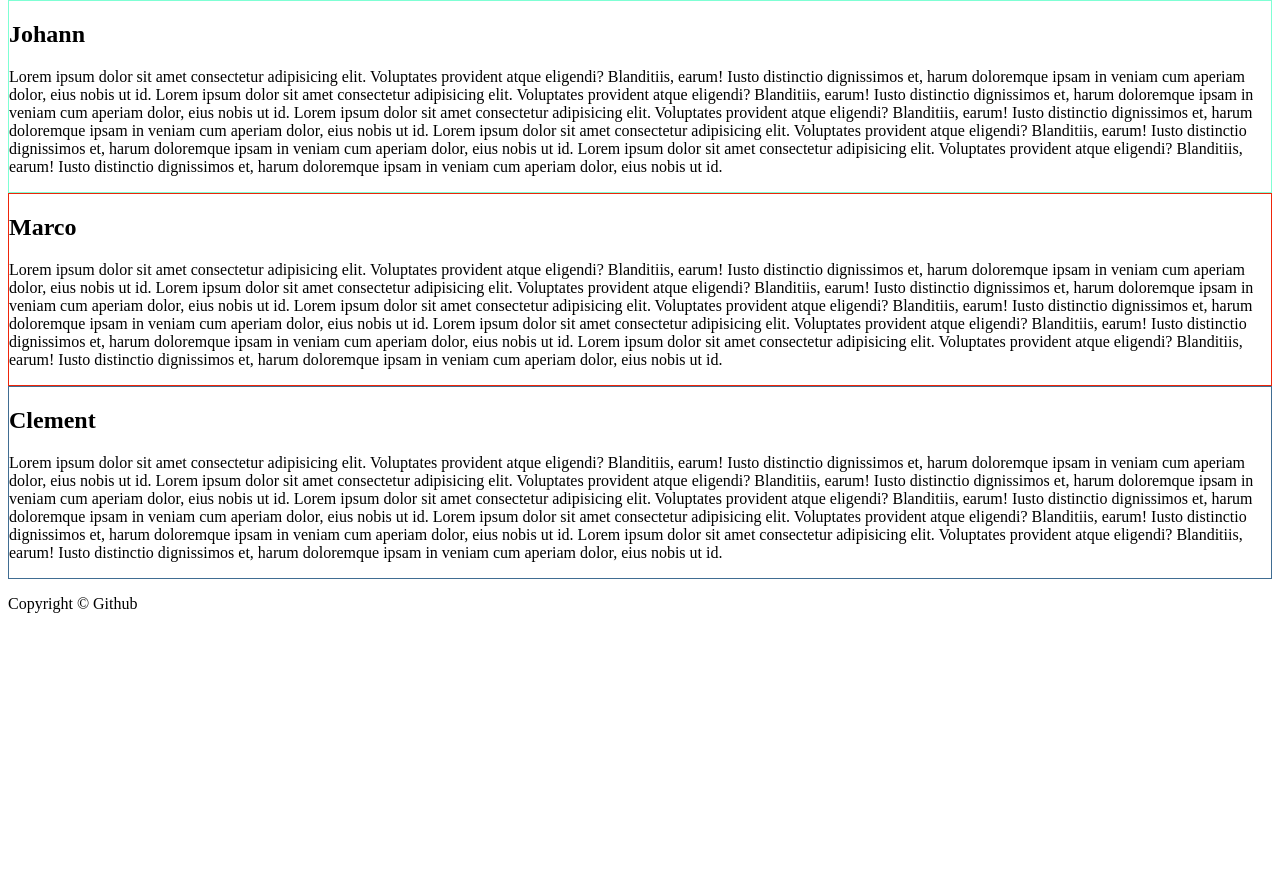
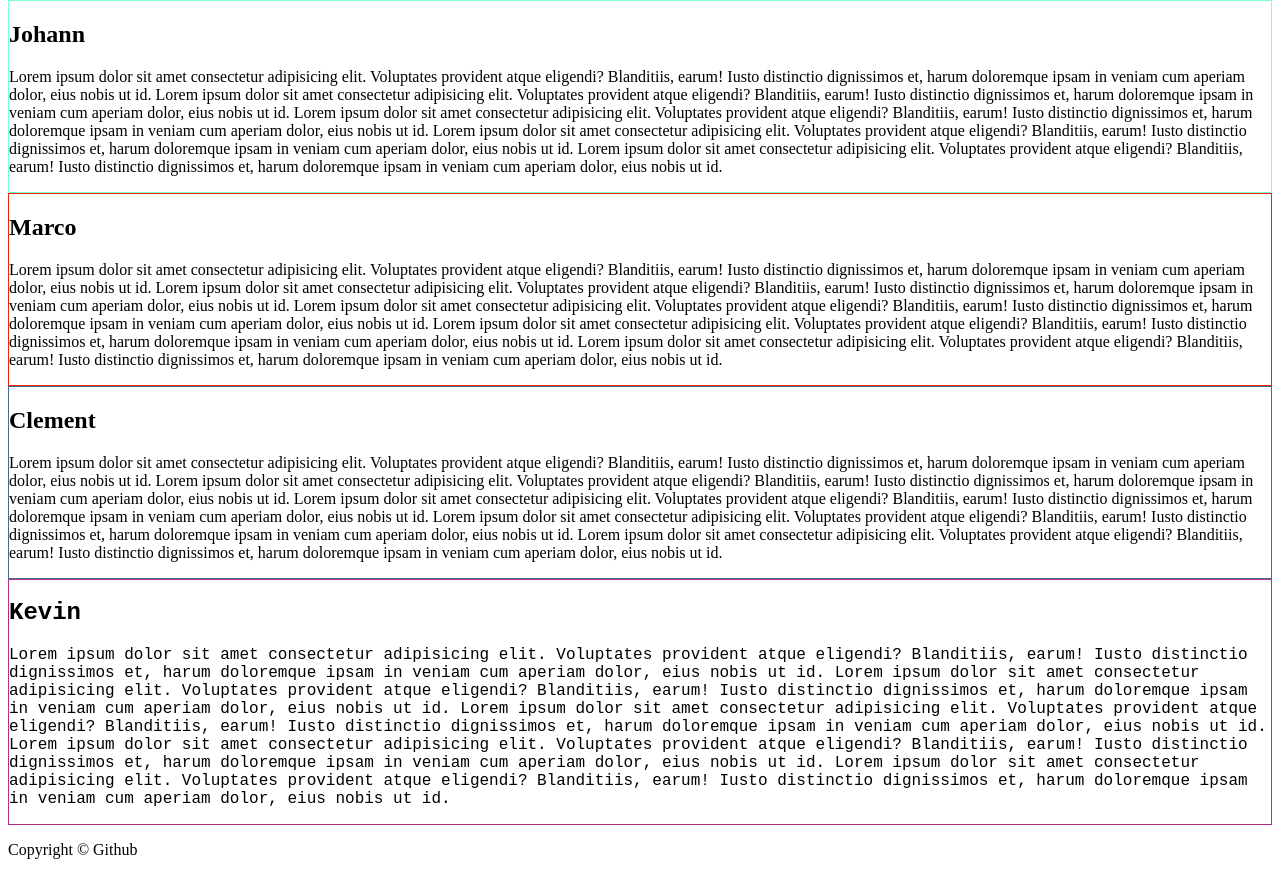
Before and after one commit to hkfmz/monBlog, a plain HTML site: page index.html in a window 1280 px wide. Shown: the part 1158-2033 px from the top of the page. Before the commit the page ends 1787 px from the top, so only its background shows below. Drawn offline with Linux system fonts and the light colour scheme; a web font is replaced by a local one.

Commit message:
article kevin

```diff
--- a/css/style.css
+++ b/css/style.css
@@ -1,13 +1,13 @@
-@import url('https://fonts.googleapis.com/css2?family=Beau+Rivage&display=swap');
-@import url('https://fonts.googleapis.com/css2?family=Akshar:wght@300&family=Beau+Rivage&display=swap');
+@import url("https://fonts.googleapis.com/css2?family=Beau+Rivage&display=swap");
+@import url("https://fonts.googleapis.com/css2?family=Akshar:wght@300&family=Beau+Rivage&display=swap");
 
 #titre {
-    font-family: 'Beau Rivage', 'Helvetica Neue';
+  font-family: "Beau Rivage", "Helvetica Neue";
   text-align: center;
   font-size: 50px;
 }
 
-nav{
+nav {
   list-style: none;
   display: flex;
   justify-content: space-evenly;
@@ -16,63 +16,74 @@ nav{
   background-color: rgb(39, 154, 216);
 }
 
-li{
-    font-family: 'Akshar', 'Helvetica Neue';
+li {
+  font-family: "Akshar", "Helvetica Neue";
   font-size: 25px;
   font-weight: bold;
   cursor: pointer;
 }
 
-li:hover{
+li:hover {
   color: rgb(249, 196, 23);
   transition: color 0.5s ease;
-    text-shadow: 1Px 10px 0px 0px;
+  text-shadow: 1px 10px 0px 0px;
 }
 
-.leformateur{
+.leformateur {
   border: 1px solid green;
 }
 
-.zineddine{
+.zineddine {
   border: 1px solid red;
 }
 
 .cyril {
-    border: 1px solid blue ;
+  border: 1px solid blue;
 }
-.evelain{
-    border: 1px solid yellow ;
+.evelain {
+  border: 1px solid yellow;
 }
-.julien{
+.julien {
   border: 1px solid orange;
 }
-.ysuf{
+.ysuf {
   border: 1px solid black;
 }
 
-.johann{
+.johann {
   border: 1px solid aquamarine;
 }
 
-.johann:hover{
+.johann:hover {
   background-color: gold;
   transition: 1s;
 }
 
-.marco{
+.marco {
   border: 1px solid rgb(238, 37, 10);
 }
 
-.marco:hover{
+.marco:hover {
   background-color: rgb(0, 132, 255);
   transition: 1s;
 }
-.clement{
+.clement {
   border: 1px solid rgb(64, 109, 146);
 }
 
-.clement:hover{
+.clement:hover {
   background-color: rgb(12, 20, 27);
   transition: 1s;
   color: white;
 }
+
+.kevin {
+  font-family: "Courier New", monospace;
+  border: 1px solid rgb(184, 47, 136);
+}
+
+.kevin:hover {
+  background-color: rgb(184, 26, 26);
+  transition: 1s;
+  color: rgb(34, 196, 129);
+}
--- a/index.html
+++ b/index.html
@@ -1,11 +1,10 @@
 <!DOCTYPE html>
 <html lang="fr">
-
   <head>
-    <meta charset="UTF-8">
-    <meta http-equiv="X-UA-Compatible" content="IE=edge">
-    <meta name="viewport" content="width=device-width, initial-scale=1.0">
-    <link rel="stylesheet" href="./css/style.css">
+    <meta charset="UTF-8" />
+    <meta http-equiv="X-UA-Compatible" content="IE=edge" />
+    <meta name="viewport" content="width=device-width, initial-scale=1.0" />
+    <link rel="stylesheet" href="./css/style.css" />
     <title>mon Blog</title>
   </head>
 
@@ -20,27 +19,24 @@
       </nav>
     </header>
 
-
     <article>
       <section class="leformateur">
         <h2>Le Formateur</h2>
-            <p>Lorem ipsum dolor sit amet consectetur adipisicing elit. Voluptates
-                provident atque eligendi? Blanditiis, earum! Iusto distinctio
-                dignissimos et, harum doloremque ipsam in veniam cum aperiam dolor,
-                eius nobis ut id.
+        <p>
           Lorem ipsum dolor sit amet consectetur adipisicing elit. Voluptates
           provident atque eligendi? Blanditiis, earum! Iusto distinctio
           dignissimos et, harum doloremque ipsam in veniam cum aperiam dolor,
-                eius nobis ut id.
-                Lorem ipsum dolor sit amet consectetur adipisicing elit. Voluptates
-                provident atque eligendi? Blanditiis, earum! Iusto distinctio
-                dignissimos et, harum doloremque ipsam in veniam cum aperiam dolor,
-                eius nobis ut id.
-                Lorem ipsum dolor sit amet consectetur adipisicing elit. Voluptates
-                provident atque eligendi? Blanditiis, earum! Iusto distinctio
-                dignissimos et, harum doloremque ipsam in veniam cum aperiam dolor,
-                eius nobis ut id.
-                Lorem ipsum dolor sit amet consectetur adipisicing elit. Voluptates
+          eius nobis ut id. Lorem ipsum dolor sit amet consectetur adipisicing
+          elit. Voluptates provident atque eligendi? Blanditiis, earum! Iusto
+          distinctio dignissimos et, harum doloremque ipsam in veniam cum
+          aperiam dolor, eius nobis ut id. Lorem ipsum dolor sit amet
+          consectetur adipisicing elit. Voluptates provident atque eligendi?
+          Blanditiis, earum! Iusto distinctio dignissimos et, harum doloremque
+          ipsam in veniam cum aperiam dolor, eius nobis ut id. Lorem ipsum dolor
+          sit amet consectetur adipisicing elit. Voluptates provident atque
+          eligendi? Blanditiis, earum! Iusto distinctio dignissimos et, harum
+          doloremque ipsam in veniam cum aperiam dolor, eius nobis ut id. Lorem
+          ipsum dolor sit amet consectetur adipisicing elit. Voluptates
           provident atque eligendi? Blanditiis, earum! Iusto distinctio
           dignissimos et, harum doloremque ipsam in veniam cum aperiam dolor,
           eius nobis ut id.
@@ -49,23 +45,21 @@
 
       <section class="zineddine">
         <h2>Zineddine</h2>
-            <p>Lorem ipsum dolor sit amet consectetur adipisicing elit. Voluptates
-                provident atque eligendi? Blanditiis, earum! Iusto distinctio
-                dignissimos et, harum doloremque ipsam in veniam cum aperiam dolor,
-                eius nobis ut id.
+        <p>
           Lorem ipsum dolor sit amet consectetur adipisicing elit. Voluptates
           provident atque eligendi? Blanditiis, earum! Iusto distinctio
           dignissimos et, harum doloremque ipsam in veniam cum aperiam dolor,
-                eius nobis ut id.
-                Lorem ipsum dolor sit amet consectetur adipisicing elit. Voluptates
-                provident atque eligendi? Blanditiis, earum! Iusto distinctio
-                dignissimos et, harum doloremque ipsam in veniam cum aperiam dolor,
-                eius nobis ut id.
-                Lorem ipsum dolor sit amet consectetur adipisicing elit. Voluptates
-                provident atque eligendi? Blanditiis, earum! Iusto distinctio
-                dignissimos et, harum doloremque ipsam in veniam cum aperiam dolor,
-                eius nobis ut id.
-                Lorem ipsum dolor sit amet consectetur adipisicing elit. Voluptates
+          eius nobis ut id. Lorem ipsum dolor sit amet consectetur adipisicing
+          elit. Voluptates provident atque eligendi? Blanditiis, earum! Iusto
+          distinctio dignissimos et, harum doloremque ipsam in veniam cum
+          aperiam dolor, eius nobis ut id. Lorem ipsum dolor sit amet
+          consectetur adipisicing elit. Voluptates provident atque eligendi?
+          Blanditiis, earum! Iusto distinctio dignissimos et, harum doloremque
+          ipsam in veniam cum aperiam dolor, eius nobis ut id. Lorem ipsum dolor
+          sit amet consectetur adipisicing elit. Voluptates provident atque
+          eligendi? Blanditiis, earum! Iusto distinctio dignissimos et, harum
+          doloremque ipsam in veniam cum aperiam dolor, eius nobis ut id. Lorem
+          ipsum dolor sit amet consectetur adipisicing elit. Voluptates
           provident atque eligendi? Blanditiis, earum! Iusto distinctio
           dignissimos et, harum doloremque ipsam in veniam cum aperiam dolor,
           eius nobis ut id.
@@ -74,23 +68,21 @@
 
       <section class="cyril">
         <h2>Cyril</h2>
-            <p>Lorem ipsum dolor sit amet consectetur adipisicing elit. Voluptates
-                provident atque eligendi? Blanditiis, earum! Iusto distinctio
-                dignissimos et, harum doloremque ipsam in veniam cum aperiam dolor,
-                eius nobis ut id.
+        <p>
           Lorem ipsum dolor sit amet consectetur adipisicing elit. Voluptates
           provident atque eligendi? Blanditiis, earum! Iusto distinctio
           dignissimos et, harum doloremque ipsam in veniam cum aperiam dolor,
-                eius nobis ut id.
-                Lorem ipsum dolor sit amet consectetur adipisicing elit. Voluptates
-                provident atque eligendi? Blanditiis, earum! Iusto distinctio
-                dignissimos et, harum doloremque ipsam in veniam cum aperiam dolor,
-                eius nobis ut id.
-                Lorem ipsum dolor sit amet consectetur adipisicing elit. Voluptates
-                provident atque eligendi? Blanditiis, earum! Iusto distinctio
-                dignissimos et, harum doloremque ipsam in veniam cum aperiam dolor,
-                eius nobis ut id.
-                Lorem ipsum dolor sit amet consectetur adipisicing elit. Voluptates
+          eius nobis ut id. Lorem ipsum dolor sit amet consectetur adipisicing
+          elit. Voluptates provident atque eligendi? Blanditiis, earum! Iusto
+          distinctio dignissimos et, harum doloremque ipsam in veniam cum
+          aperiam dolor, eius nobis ut id. Lorem ipsum dolor sit amet
+          consectetur adipisicing elit. Voluptates provident atque eligendi?
+          Blanditiis, earum! Iusto distinctio dignissimos et, harum doloremque
+          ipsam in veniam cum aperiam dolor, eius nobis ut id. Lorem ipsum dolor
+          sit amet consectetur adipisicing elit. Voluptates provident atque
+          eligendi? Blanditiis, earum! Iusto distinctio dignissimos et, harum
+          doloremque ipsam in veniam cum aperiam dolor, eius nobis ut id. Lorem
+          ipsum dolor sit amet consectetur adipisicing elit. Voluptates
           provident atque eligendi? Blanditiis, earum! Iusto distinctio
           dignissimos et, harum doloremque ipsam in veniam cum aperiam dolor,
           eius nobis ut id.
@@ -98,23 +90,21 @@
       </section>
       <section class="evelain">
         <h2>Evelain</h2>
-            <p>Lorem ipsum dolor sit amet consectetur adipisicing elit. Voluptates
-                provident atque eligendi? Blanditiis, earum! Iusto distinctio
-                dignissimos et, harum doloremque ipsam in veniam cum aperiam dolor,
-                eius nobis ut id.
+        <p>
           Lorem ipsum dolor sit amet consectetur adipisicing elit. Voluptates
           provident atque eligendi? Blanditiis, earum! Iusto distinctio
           dignissimos et, harum doloremque ipsam in veniam cum aperiam dolor,
-                eius nobis ut id.
-                Lorem ipsum dolor sit amet consectetur adipisicing elit. Voluptates
-                provident atque eligendi? Blanditiis, earum! Iusto distinctio
-                dignissimos et, harum doloremque ipsam in veniam cum aperiam dolor,
-                eius nobis ut id.
-                Lorem ipsum dolor sit amet consectetur adipisicing elit. Voluptates
-                provident atque eligendi? Blanditiis, earum! Iusto distinctio
-                dignissimos et, harum doloremque ipsam in veniam cum aperiam dolor,
-                eius nobis ut id.
-                Lorem ipsum dolor sit amet consectetur adipisicing elit. Voluptates
+          eius nobis ut id. Lorem ipsum dolor sit amet consectetur adipisicing
+          elit. Voluptates provident atque eligendi? Blanditiis, earum! Iusto
+          distinctio dignissimos et, harum doloremque ipsam in veniam cum
+          aperiam dolor, eius nobis ut id. Lorem ipsum dolor sit amet
+          consectetur adipisicing elit. Voluptates provident atque eligendi?
+          Blanditiis, earum! Iusto distinctio dignissimos et, harum doloremque
+          ipsam in veniam cum aperiam dolor, eius nobis ut id. Lorem ipsum dolor
+          sit amet consectetur adipisicing elit. Voluptates provident atque
+          eligendi? Blanditiis, earum! Iusto distinctio dignissimos et, harum
+          doloremque ipsam in veniam cum aperiam dolor, eius nobis ut id. Lorem
+          ipsum dolor sit amet consectetur adipisicing elit. Voluptates
           provident atque eligendi? Blanditiis, earum! Iusto distinctio
           dignissimos et, harum doloremque ipsam in veniam cum aperiam dolor,
           eius nobis ut id.
@@ -123,23 +113,21 @@
 
       <section class="ysuf">
         <h2>YSUF</h2>
-            <p>Lorem ipsum dolor sit amet consectetur adipisicing elit. Voluptates
-                provident atque eligendi? Blanditiis, earum! Iusto distinctio
-                dignissimos et, harum doloremque ipsam in veniam cum aperiam dolor,
-                eius nobis ut id.
+        <p>
           Lorem ipsum dolor sit amet consectetur adipisicing elit. Voluptates
           provident atque eligendi? Blanditiis, earum! Iusto distinctio
           dignissimos et, harum doloremque ipsam in veniam cum aperiam dolor,
-                eius nobis ut id.
-                Lorem ipsum dolor sit amet consectetur adipisicing elit. Voluptates
-                provident atque eligendi? Blanditiis, earum! Iusto distinctio
-                dignissimos et, harum doloremque ipsam in veniam cum aperiam dolor,
-                eius nobis ut id.
-                Lorem ipsum dolor sit amet consectetur adipisicing elit. Voluptates
-                provident atque eligendi? Blanditiis, earum! Iusto distinctio
-                dignissimos et, harum doloremque ipsam in veniam cum aperiam dolor,
-                eius nobis ut id.
-                Lorem ipsum dolor sit amet consectetur adipisicing elit. Voluptates
+          eius nobis ut id. Lorem ipsum dolor sit amet consectetur adipisicing
+          elit. Voluptates provident atque eligendi? Blanditiis, earum! Iusto
+          distinctio dignissimos et, harum doloremque ipsam in veniam cum
+          aperiam dolor, eius nobis ut id. Lorem ipsum dolor sit amet
+          consectetur adipisicing elit. Voluptates provident atque eligendi?
+          Blanditiis, earum! Iusto distinctio dignissimos et, harum doloremque
+          ipsam in veniam cum aperiam dolor, eius nobis ut id. Lorem ipsum dolor
+          sit amet consectetur adipisicing elit. Voluptates provident atque
+          eligendi? Blanditiis, earum! Iusto distinctio dignissimos et, harum
+          doloremque ipsam in veniam cum aperiam dolor, eius nobis ut id. Lorem
+          ipsum dolor sit amet consectetur adipisicing elit. Voluptates
           provident atque eligendi? Blanditiis, earum! Iusto distinctio
           dignissimos et, harum doloremque ipsam in veniam cum aperiam dolor,
           eius nobis ut id.
@@ -148,23 +136,21 @@
 
       <section class="johann">
         <h2>Johann</h2>
-            <p>Lorem ipsum dolor sit amet consectetur adipisicing elit. Voluptates
-                provident atque eligendi? Blanditiis, earum! Iusto distinctio
-                dignissimos et, harum doloremque ipsam in veniam cum aperiam dolor,
-                eius nobis ut id.
+        <p>
           Lorem ipsum dolor sit amet consectetur adipisicing elit. Voluptates
           provident atque eligendi? Blanditiis, earum! Iusto distinctio
           dignissimos et, harum doloremque ipsam in veniam cum aperiam dolor,
-                eius nobis ut id.
-                Lorem ipsum dolor sit amet consectetur adipisicing elit. Voluptates
-                provident atque eligendi? Blanditiis, earum! Iusto distinctio
-                dignissimos et, harum doloremque ipsam in veniam cum aperiam dolor,
-                eius nobis ut id.
-                Lorem ipsum dolor sit amet consectetur adipisicing elit. Voluptates
-                provident atque eligendi? Blanditiis, earum! Iusto distinctio
-                dignissimos et, harum doloremque ipsam in veniam cum aperiam dolor,
-                eius nobis ut id.
-                Lorem ipsum dolor sit amet consectetur adipisicing elit. Voluptates
+          eius nobis ut id. Lorem ipsum dolor sit amet consectetur adipisicing
+          elit. Voluptates provident atque eligendi? Blanditiis, earum! Iusto
+          distinctio dignissimos et, harum doloremque ipsam in veniam cum
+          aperiam dolor, eius nobis ut id. Lorem ipsum dolor sit amet
+          consectetur adipisicing elit. Voluptates provident atque eligendi?
+          Blanditiis, earum! Iusto distinctio dignissimos et, harum doloremque
+          ipsam in veniam cum aperiam dolor, eius nobis ut id. Lorem ipsum dolor
+          sit amet consectetur adipisicing elit. Voluptates provident atque
+          eligendi? Blanditiis, earum! Iusto distinctio dignissimos et, harum
+          doloremque ipsam in veniam cum aperiam dolor, eius nobis ut id. Lorem
+          ipsum dolor sit amet consectetur adipisicing elit. Voluptates
           provident atque eligendi? Blanditiis, earum! Iusto distinctio
           dignissimos et, harum doloremque ipsam in veniam cum aperiam dolor,
           eius nobis ut id.
@@ -173,23 +159,21 @@
 
       <section class="marco">
         <h2>Marco</h2>
-            <p>Lorem ipsum dolor sit amet consectetur adipisicing elit. Voluptates
-                provident atque eligendi? Blanditiis, earum! Iusto distinctio
-                dignissimos et, harum doloremque ipsam in veniam cum aperiam dolor,
-                eius nobis ut id.
+        <p>
           Lorem ipsum dolor sit amet consectetur adipisicing elit. Voluptates
           provident atque eligendi? Blanditiis, earum! Iusto distinctio
           dignissimos et, harum doloremque ipsam in veniam cum aperiam dolor,
-                eius nobis ut id.
-                Lorem ipsum dolor sit amet consectetur adipisicing elit. Voluptates
-                provident atque eligendi? Blanditiis, earum! Iusto distinctio
-                dignissimos et, harum doloremque ipsam in veniam cum aperiam dolor,
-                eius nobis ut id.
-                Lorem ipsum dolor sit amet consectetur adipisicing elit. Voluptates
-                provident atque eligendi? Blanditiis, earum! Iusto distinctio
-                dignissimos et, harum doloremque ipsam in veniam cum aperiam dolor,
-                eius nobis ut id.
-                Lorem ipsum dolor sit amet consectetur adipisicing elit. Voluptates
+          eius nobis ut id. Lorem ipsum dolor sit amet consectetur adipisicing
+          elit. Voluptates provident atque eligendi? Blanditiis, earum! Iusto
+          distinctio dignissimos et, harum doloremque ipsam in veniam cum
+          aperiam dolor, eius nobis ut id. Lorem ipsum dolor sit amet
+          consectetur adipisicing elit. Voluptates provident atque eligendi?
+          Blanditiis, earum! Iusto distinctio dignissimos et, harum doloremque
+          ipsam in veniam cum aperiam dolor, eius nobis ut id. Lorem ipsum dolor
+          sit amet consectetur adipisicing elit. Voluptates provident atque
+          eligendi? Blanditiis, earum! Iusto distinctio dignissimos et, harum
+          doloremque ipsam in veniam cum aperiam dolor, eius nobis ut id. Lorem
+          ipsum dolor sit amet consectetur adipisicing elit. Voluptates
           provident atque eligendi? Blanditiis, earum! Iusto distinctio
           dignissimos et, harum doloremque ipsam in veniam cum aperiam dolor,
           eius nobis ut id.
@@ -198,23 +182,44 @@
 
       <section class="clement">
         <h2>Clement</h2>
-            <p>Lorem ipsum dolor sit amet consectetur adipisicing elit. Voluptates
+        <p>
+          Lorem ipsum dolor sit amet consectetur adipisicing elit. Voluptates
+          provident atque eligendi? Blanditiis, earum! Iusto distinctio
+          dignissimos et, harum doloremque ipsam in veniam cum aperiam dolor,
+          eius nobis ut id. Lorem ipsum dolor sit amet consectetur adipisicing
+          elit. Voluptates provident atque eligendi? Blanditiis, earum! Iusto
+          distinctio dignissimos et, harum doloremque ipsam in veniam cum
+          aperiam dolor, eius nobis ut id. Lorem ipsum dolor sit amet
+          consectetur adipisicing elit. Voluptates provident atque eligendi?
+          Blanditiis, earum! Iusto distinctio dignissimos et, harum doloremque
+          ipsam in veniam cum aperiam dolor, eius nobis ut id. Lorem ipsum dolor
+          sit amet consectetur adipisicing elit. Voluptates provident atque
+          eligendi? Blanditiis, earum! Iusto distinctio dignissimos et, harum
+          doloremque ipsam in veniam cum aperiam dolor, eius nobis ut id. Lorem
+          ipsum dolor sit amet consectetur adipisicing elit. Voluptates
           provident atque eligendi? Blanditiis, earum! Iusto distinctio
           dignissimos et, harum doloremque ipsam in veniam cum aperiam dolor,
           eius nobis ut id.
+        </p>
+      </section>
+
+      <section class="kevin">
+        <h2>Kevin</h2>
+        <p>
           Lorem ipsum dolor sit amet consectetur adipisicing elit. Voluptates
           provident atque eligendi? Blanditiis, earum! Iusto distinctio
           dignissimos et, harum doloremque ipsam in veniam cum aperiam dolor,
-                eius nobis ut id.
-                Lorem ipsum dolor sit amet consectetur adipisicing elit. Voluptates
-                provident atque eligendi? Blanditiis, earum! Iusto distinctio
-                dignissimos et, harum doloremque ipsam in veniam cum aperiam dolor,
-                eius nobis ut id.
-                Lorem ipsum dolor sit amet consectetur adipisicing elit. Voluptates
-                provident atque eligendi? Blanditiis, earum! Iusto distinctio
-                dignissimos et, harum doloremque ipsam in veniam cum aperiam dolor,
-                eius nobis ut id.
-                Lorem ipsum dolor sit amet consectetur adipisicing elit. Voluptates
+          eius nobis ut id. Lorem ipsum dolor sit amet consectetur adipisicing
+          elit. Voluptates provident atque eligendi? Blanditiis, earum! Iusto
+          distinctio dignissimos et, harum doloremque ipsam in veniam cum
+          aperiam dolor, eius nobis ut id. Lorem ipsum dolor sit amet
+          consectetur adipisicing elit. Voluptates provident atque eligendi?
+          Blanditiis, earum! Iusto distinctio dignissimos et, harum doloremque
+          ipsam in veniam cum aperiam dolor, eius nobis ut id. Lorem ipsum dolor
+          sit amet consectetur adipisicing elit. Voluptates provident atque
+          eligendi? Blanditiis, earum! Iusto distinctio dignissimos et, harum
+          doloremque ipsam in veniam cum aperiam dolor, eius nobis ut id. Lorem
+          ipsum dolor sit amet consectetur adipisicing elit. Voluptates
           provident atque eligendi? Blanditiis, earum! Iusto distinctio
           dignissimos et, harum doloremque ipsam in veniam cum aperiam dolor,
           eius nobis ut id.
@@ -222,16 +227,13 @@
       </section>
     </article>
 
-
     <footer>
-        <p>Copyright &copy; <a href="http://github.com/hkfmz"></a> Github
-        <p>
+      <p>Copyright &copy; <a href="http://github.com/hkfmz"></a> Github</p>
+      <p></p>
     </footer>
-
 
     <!-- Contenu de mon super Blog v1.0-->
 
     <script src="./js/app.js"></script>
   </body>
-
 </html>
```
Lines whose indentation alone changed are shown as unchanged.
